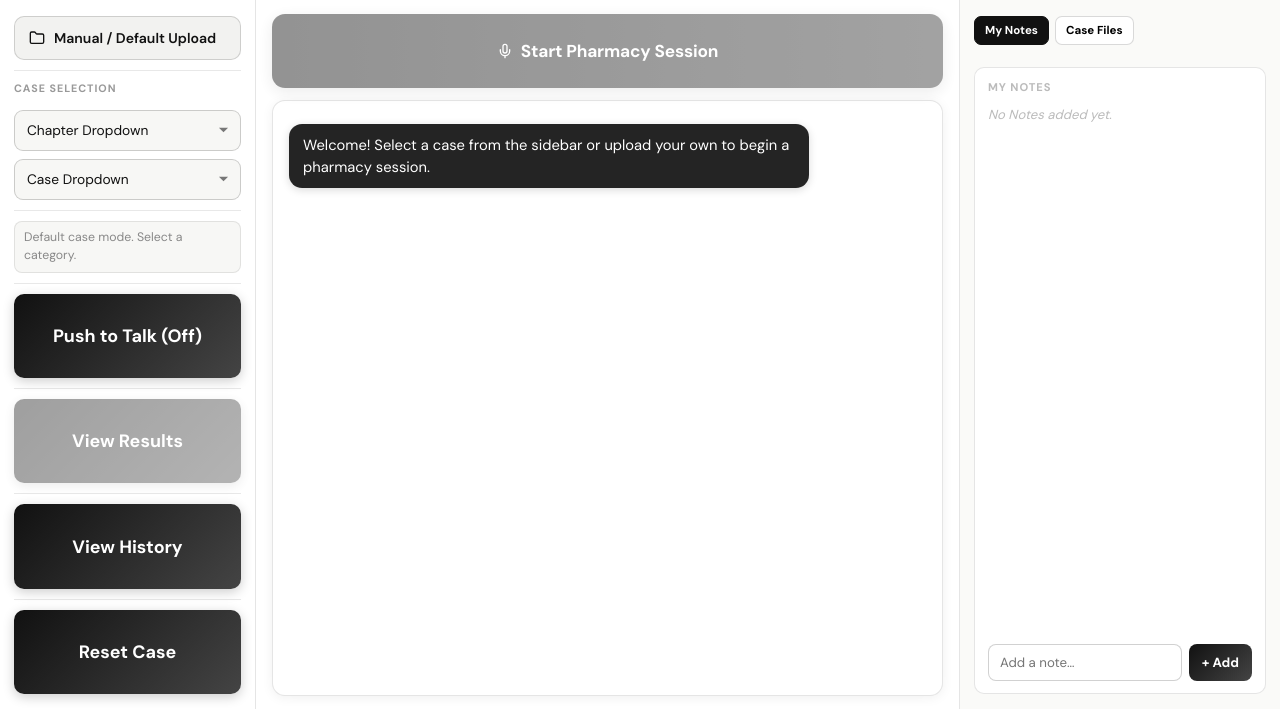
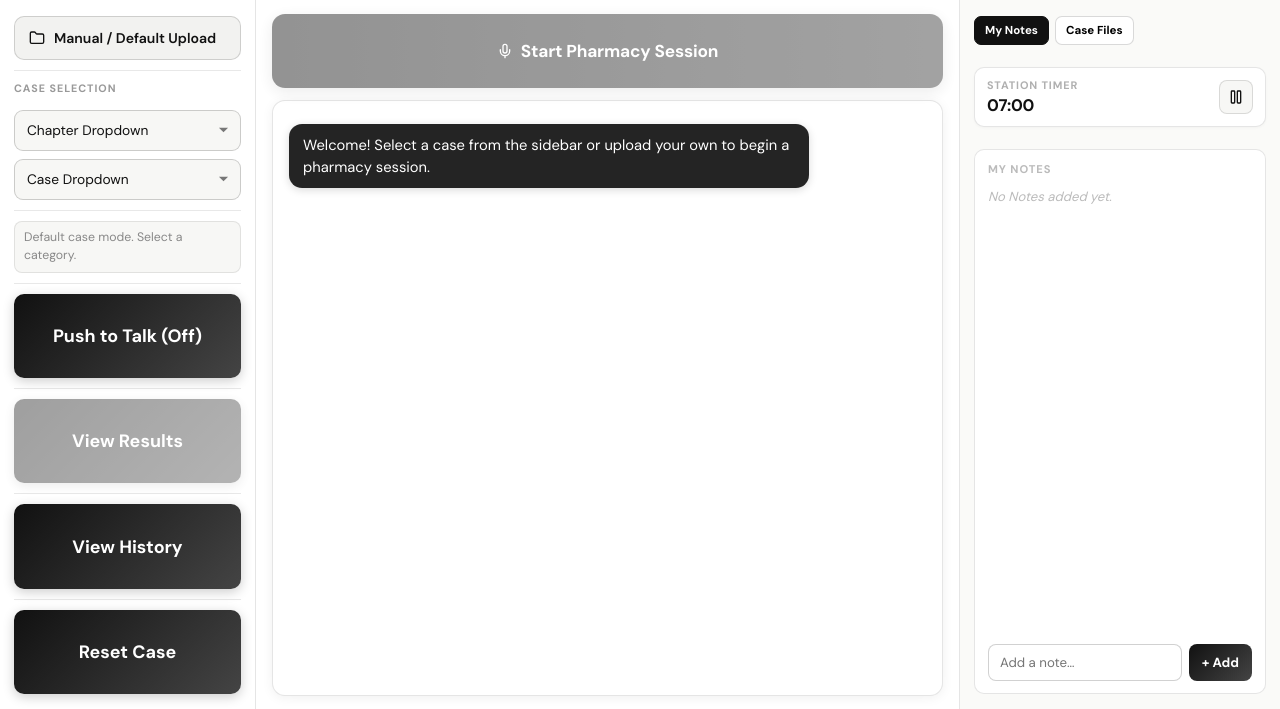
Before and after one commit to ausaafa/NewOSCE, a Flask app: page / in a window 1280 px wide. Shown: the part 56-765 px from the top of the page. Run offline with Flask 3, Linux system fonts and the light colour scheme.

Commit message:
Add session timer and beep

```diff
--- a/app.py
+++ b/app.py
@@ -638,6 +638,9 @@ def deepgram_token():
     # Route is login-protected so the key is never exposed publicly.
     return jsonify({"key": DEEPGRAM_API_KEY})
 
+@app.route("/timerbeep.wav")
+def serve_timer_beep():
+    return send_from_directory(BASE_DIR, "timerbeep.wav")
 # -------------------- RESET CASE --------------------
 
 @app.route("/reset-case", methods=["POST"])
--- a/templates/index.html
+++ b/templates/index.html
@@ -182,7 +182,70 @@
     .sb-btn.light:hover:not(:disabled) { transform:translateY(-1px); box-shadow:0 6px 18px rgba(0,0,0,.25); }
 
     .sb-btn:disabled { opacity:.4; cursor:not-allowed; transform:none !important; }
+        .session-timer {
+      display:flex;
+      align-items:center;
+      justify-content:space-between;
+      gap:10px;
+      background:#fff;
+      border:1px solid rgba(0,0,0,.1);
+      border-radius:10px;
+      padding:10px 12px;
+      margin-bottom:10px;
+      box-shadow:0 1px 3px rgba(0,0,0,.03);
+      flex-shrink:0;
+    }
 
+    .session-timer-left {
+      display:flex;
+      flex-direction:column;
+      gap:2px;
+    }
+
+    .session-timer-label {
+      font-size:.68rem;
+      font-weight:700;
+      text-transform:uppercase;
+      letter-spacing:.08em;
+      color:#b0b0b0;
+    }
+
+    .session-timer-time {
+      font-size:1.05rem;
+      font-weight:700;
+      letter-spacing:-.02em;
+      color:#111;
+      transition:color .2s ease;
+    }
+
+    .session-timer-time.warning {
+      color:#c62828;
+    }
+
+    .timer-pause-btn {
+      width:34px;
+      height:34px;
+      border-radius:8px;
+      border:1px solid rgba(0,0,0,.12);
+      background:#f7f7f5;
+      color:#111;
+      display:flex;
+      align-items:center;
+      justify-content:center;
+      cursor:pointer;
+      transition:all .18s ease;
+      flex-shrink:0;
+    }
+
+    .timer-pause-btn:hover {
+      background:#efefec;
+    }
+
+    .timer-pause-btn.paused {
+      background:#111;
+      color:#fff;
+      border-color:#111;
+    }
     .sb-status {
       font-size:.77rem; color:#888; padding:7px 9px;
       background:#f7f7f5; border-radius:8px; border:1px solid rgba(0,0,0,.09);
@@ -438,11 +501,22 @@
 
     <div class="col col-refs">
 
+    <div style="display:flex; gap:6px; margin-bottom:10px;">
+      <button id="notesTabBtn" class="refs-tab active">My Notes</button>
+      <button id="caseTabBtn" class="refs-tab">Case Files</button>
+    </div>
 
-      <div style="display:flex; gap:6px; margin-bottom:10px;">
-        <button id="notesTabBtn" class="refs-tab active">My Notes</button>
-        <button id="caseTabBtn" class="refs-tab">Case Files</button>
+    <div class="session-timer" id="sessionTimerWrap">
+      <div class="session-timer-left">
+        <div class="session-timer-label">Station Timer</div>
+        <div class="session-timer-time" id="sessionTimer">07:00</div>
       </div>
+      <button id="timerPauseBtn" class="timer-pause-btn" type="button" aria-label="Pause timer">
+        <i data-lucide="pause" class="icon"></i>
+      </button>
+    </div>
+
+    <audio id="timerBeep" preload="auto" src="/timerbeep.wav"></audio>
 
       <div class="refs-auto">
         <div class="refs-auto-label">From Case File</div>
@@ -578,7 +652,16 @@
   const caseBox  = document.getElementById('caseDetailsBox');
   const notesBox = document.querySelector('.refs-manual');
   const autoBox  = document.querySelector('.refs-auto');
+  const sessionTimerEl   = document.getElementById('sessionTimer');
+  const timerPauseBtn    = document.getElementById('timerPauseBtn');
+  const timerBeepAudio   = document.getElementById('timerBeep');
 
+  let timerSeconds       = 420;
+  let timerInterval      = null;
+  let timerRunning       = false;
+  let timerPaused        = false;
+  let beepPlayed         = false;
+  let beepFlashTimeout   = null;
   function activateNotes() {
     notesBtn.classList.add('active'); caseBtn.classList.remove('active');
     caseBox.style.display = 'none'; document.getElementById('caseRefsBox').style.display = 'none';
@@ -883,7 +966,96 @@
 
     return ws;
   }
+    function formatTimer(totalSeconds) {
+    const mins = Math.floor(totalSeconds / 60);
+    const secs = totalSeconds % 60;
+    return `${String(mins).padStart(2, '0')}:${String(secs).padStart(2, '0')}`;
+  }
 
+  function renderTimer() {
+    sessionTimerEl.textContent = formatTimer(timerSeconds);
+  }
+
+  function resetTimer() {
+    stopTimer();
+    timerSeconds = 420;
+    timerPaused = false;
+    timerRunning = false;
+    beepPlayed = false;
+    clearTimeout(beepFlashTimeout);
+    sessionTimerEl.classList.remove('warning');
+    timerPauseBtn.classList.remove('paused');
+    timerPauseBtn.innerHTML = '<i data-lucide="pause" class="icon"></i>';
+    lucide.createIcons();
+    renderTimer();
+  }
+
+  function stopTimer() {
+    if (timerInterval) {
+      clearInterval(timerInterval);
+      timerInterval = null;
+    }
+    timerRunning = false;
+  }
+
+  function flashTimerRed() {
+    sessionTimerEl.classList.add('warning');
+    clearTimeout(beepFlashTimeout);
+    beepFlashTimeout = setTimeout(() => {
+      sessionTimerEl.classList.remove('warning');
+    }, 1800);
+  }
+
+  function playTimerBeep() {
+    try {
+      timerBeepAudio.currentTime = 0;
+      timerBeepAudio.play().catch(() => {});
+    } catch (e) {}
+    flashTimerRed();
+  }
+
+  function startTimer() {
+    if (timerRunning || timerPaused || timerSeconds <= 0) return;
+
+    timerRunning = true;
+    timerInterval = setInterval(() => {
+      if (timerPaused) return;
+
+      if (timerSeconds > 0) {
+        timerSeconds -= 1;
+        renderTimer();
+
+        if (timerSeconds === 120 && !beepPlayed) {
+          beepPlayed = true;
+          playTimerBeep();
+        }
+      }
+
+      if (timerSeconds <= 0) {
+        stopTimer();
+      }
+    }, 1000);
+  }
+
+  function pauseTimer() {
+    timerPaused = true;
+    timerRunning = false;
+    if (timerInterval) {
+      clearInterval(timerInterval);
+      timerInterval = null;
+    }
+    timerPauseBtn.classList.add('paused');
+    timerPauseBtn.innerHTML = '<i data-lucide="play" class="icon"></i>';
+    lucide.createIcons();
+  }
+
+  function resumeTimer() {
+    timerPaused = false;
+    timerPauseBtn.classList.remove('paused');
+    timerPauseBtn.innerHTML = '<i data-lucide="pause" class="icon"></i>';
+    lucide.createIcons();
+    startTimer();
+  }
   function playVoice(text) {
     mode = 'speaking';
     setMicUI('speaking');
@@ -906,6 +1078,11 @@
     micBtn.disabled = false;
 
     if (mode !== 'speaking') return;
+
+    if (!timerRunning && !timerPaused && timerSeconds === 420) {
+      startTimer();
+    }
+
     enterReadyState();
   }
 
@@ -1215,6 +1392,7 @@
       if (data.error) { statusEl.textContent = '❌ '+data.error; return; }
       statusEl.textContent = '✅ Case ready. AI is the patient.';
       fileUploaded = true; caseResults = null; enableControls();
+      resetTimer();
       currentCaseName = file.name.replace(/\.[^.]+$/, '');
       addBubble('ai', (data.case_summary||'Case ready.').replace(/^Case Summary:/i,'<b>Case Summary:</b> '));
       setAutoRefs(data.references); populateCaseDetails(data.extracted); activateCase();
@@ -1286,7 +1464,7 @@
       scrollToBottom();
 
       caseResults = null;
-tion
+
       resumeSession();
     });
 
@@ -1301,6 +1479,7 @@ tion
     if (loadAbort) { loadAbort.abort(); loadAbort = null; }
     loadToken++;
     fullStop();
+    resetTimer();
     await fetch('/reset-case', { method:'POST' });
     messages.innerHTML = ''; fileInput.value = '';
     fileUploaded = false; caseResults = null;
@@ -1360,6 +1539,7 @@ tion
 
       if (data.error) { statusEl.textContent='❌ '+data.error; addBubble('ai','❌ Failed: '+data.error); unlockDropdowns(); return; }
       currentCaseName = file; fileUploaded = true; caseResults = null; enableControls();
+      resetTimer();
       addBubble('ai', (data.case_summary||'Case ready.').replace(/^Case Summary:/i,'<b>Case Summary:</b> '));
       setAutoRefs(data.references||''); populateCaseDetails(data.extracted||{}); activateCase();
       statusEl.textContent = '✅ Case loaded. AI is now the patient.';
@@ -1373,6 +1553,18 @@ tion
   });
 
   addBubble('ai', 'Welcome! Select a case from the sidebar or upload your own to begin a pharmacy session.');
+    resetTimer();
+
+  timerPauseBtn.addEventListener('click', () => {
+    if (!fileUploaded) return;
+    if (!timerRunning && !timerPaused) return;
+
+    if (timerPaused) {
+      resumeTimer();
+    } else {
+      pauseTimer();
+    }
+  });
   lucide.createIcons();
 </script>
 </body>
```
Also changed, not shown: 1 other file.
